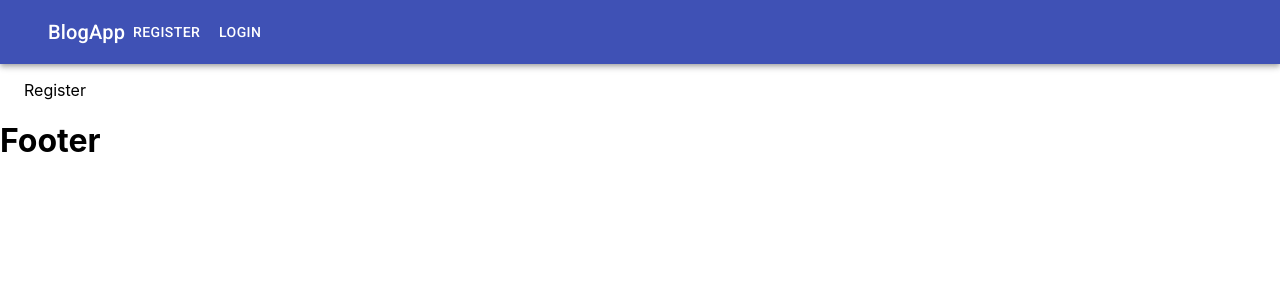
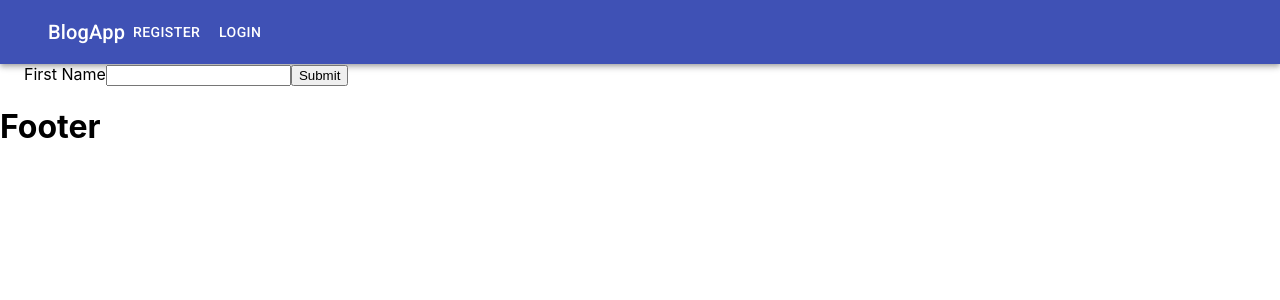
Before and after one commit to ArmAlam/BlogApp, a React (Create React App) app: page /register in a window 1280 px wide. Shown: the top 300 px of the page. Built offline with nearby package versions, Linux system fonts and the light colour scheme.

Commit message:
Register form created

```diff
--- a/src/components/auth/Register.js
+++ b/src/components/auth/Register.js
@@ -1,10 +1,26 @@
-import React from "react";
+import React, {useState} from "react";
 
 
 const Register = () => {
+    const [firstName, setFirstName] = useState('');
+
+    const handleChange = (e) => {
+        setFirstName(e.target.value);
+    }
+
+
+    const handleSubmit = (e) => {
+        e.preventDefault();
+        console.log(firstName);
+    }
+
     return (
         <>
-            <p>Register</p>
+            <form onSubmit={handleSubmit}>
+                <label htmlFor="firstName">First Name</label>
+                <input type="text" name='firstName' value={firstName } onChange={handleChange}/>
+                <button type="submit" >Submit</button>
+            </form>
         </>
     );
 }
```
